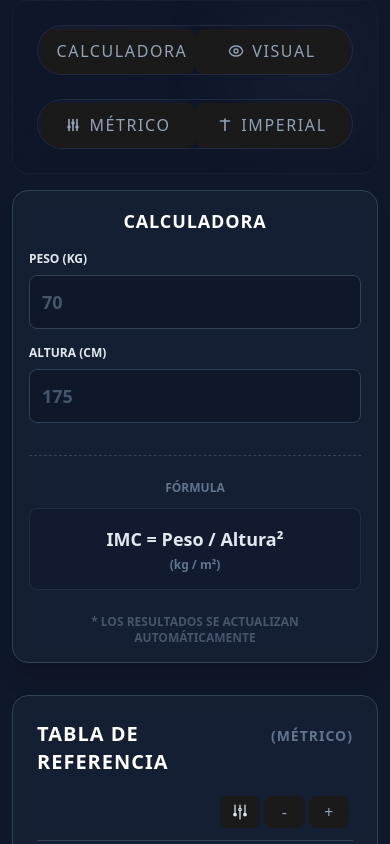
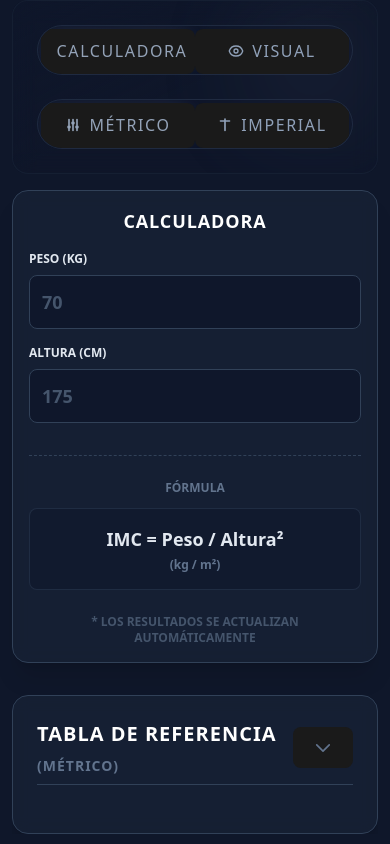
Before and after one commit to TuXimo/massindex, a React (Vite) app: page / in a window 390 px wide. Built offline with nearby package versions, Linux system fonts and the light colour scheme.

Commit message:
feat: introduce BMI table component with customizable range and step settings, along with a new SVG favicon.

```diff
--- a/src/components/BMI/BMITable.jsx
+++ b/src/components/BMI/BMITable.jsx
@@ -65,6 +65,12 @@ export default function BMITable({ userWeight, userHeight, unit = 'metric', onSe
   const lastProps = useRef({ w: userWeight, h: userHeight, u: unit });
   const highlightTimerRef = useRef(null);
   const lastTapRef = useRef(0); // Track tap timing for custom double-tap
+  const [isExpanded, setIsExpanded] = useState(() => {
+    if (typeof window !== 'undefined') {
+        return window.innerWidth >= 1024;
+    }
+    return true;
+  });
 
   const handleCellInteraction = (w, h) => {
     const now = Date.now();
@@ -343,29 +349,45 @@ export default function BMITable({ userWeight, userHeight, unit = 'metric', onSe
   // Auto-scroll effect
   useEffect(() => {
     if (highlightWeight && highlightHeight) {
-      if (typeof window !== 'undefined' && window.innerWidth < 1024) return;
+      // Force scroll on both mobile and desktop if needed
 
       const activeCell = document.getElementById('active-bmi-cell');
       if (activeCell && containerRef.current) {
          const container = containerRef.current;
          const cellTop = activeCell.offsetTop;
          const cellLeft = activeCell.offsetLeft;
-         // Center logic...
-         const containerTop = container.scrollTop;
+         const cellHeight = activeCell.offsetHeight;
+         const cellWidth = activeCell.offsetWidth;
 
-         const isVerticallyVisible = cellTop >= containerTop && (cellTop + activeCell.offsetHeight) <= (containerTop + container.clientHeight);
-         const isHorizontallyVisible = activeCell.offsetLeft >= container.scrollLeft && (activeCell.offsetLeft + activeCell.offsetWidth) <= (container.scrollLeft + container.clientWidth);
+         // Sticky offset calculation (approx 2.25rem * zoom)
+         const rem = 16; // Assumption
+         const stickyOffset = 2.25 * zoomLevel * rem;
+
+         // Viewport boundaries (accounting for sticky headers)
+         const visibleTop = container.scrollTop + stickyOffset;
+         const visibleBottom = container.scrollTop + container.clientHeight;
+         const visibleLeft = container.scrollLeft + stickyOffset;
+         const visibleRight = container.scrollLeft + container.clientWidth;
+
+         const isVerticallyVisible = cellTop >= visibleTop && (cellTop + cellHeight) <= visibleBottom;
+         const isHorizontallyVisible = cellLeft >= visibleLeft && (cellLeft + cellWidth) <= visibleRight;
 
          if (!isVerticallyVisible || !isHorizontallyVisible) {
+            // Scroll to center, but ensure we don't put it *under* the sticky header if centering puts it high
+            // Actually centering usually handles it, but let's be robust.
+            // Center target:
+            let targetTop = cellTop - (container.clientHeight / 2) + (cellHeight / 2);
+            let targetLeft = cellLeft - (container.clientWidth / 2) + (cellWidth / 2);
+
             container.scrollTo({
-              top: cellTop - (container.clientHeight / 2) + (activeCell.clientHeight / 2),
-              left: cellLeft - (container.clientWidth / 2) + (activeCell.clientWidth / 2),
+              top: targetTop,
+              left: targetLeft,
               behavior: 'smooth'
             });
          }
       }
     }
-  }, [highlightWeight, highlightHeight, zoomLevel]);
+  }, [highlightWeight, highlightHeight, zoomLevel, isExpanded]);
 
   // Helper for Imperial Parsing
   const parseImperialHeight = (val) => {
@@ -432,11 +454,12 @@ export default function BMITable({ userWeight, userHeight, unit = 'metric', onSe
   return (
       <div className="w-full max-w-full overflow-hidden p-6 bg-slate-800/50 backdrop-blur-sm border border-slate-700 rounded-2xl shadow-xl relative group transition-all duration-300 hover:shadow-2xl hover:border-slate-600 hover:bg-slate-800/60">
         <div className="flex flex-col lg:flex-row justify-between items-start lg:items-center border-b border-slate-700 pb-2 mb-6 gap-4 lg:gap-0">
-        <div className="flex flex-col sm:flex-row items-start sm:items-center gap-2 sm:gap-4 w-full lg:w-auto">
-            <h3 className="font-bold text-xl uppercase text-white tracking-wider flex items-baseline gap-2 shrink-0">
+        <div className="flex justify-between items-center w-full lg:w-auto">
+             <div className="flex flex-col sm:flex-row items-start sm:items-center gap-2 sm:gap-4 flex-1">
+                <h3 className="font-bold text-xl uppercase text-white tracking-wider flex items-baseline gap-2 shrink-0 flex-wrap">
                   {userConfig?.mode === 'child' ? t('table.pediatric') : t('table.reference')}
-              {unit === 'imperial' && <span className="text-slate-500 text-sm">{t('table.imperial')}</span>}
-              {unit === 'metric' && <span className="text-slate-500 text-sm">{t('table.metric')}</span>}
+                  {unit === 'imperial' && <span className="text-slate-500 text-sm whitespace-nowrap">{t('table.imperial')}</span>}
+                  {unit === 'metric' && <span className="text-slate-500 text-sm whitespace-nowrap">{t('table.metric')}</span>}
                 </h3>
                 {userConfig?.mode === 'child' && (
                     <div className="flex items-center gap-2 text-xs font-bold text-blue-400 uppercase opacity-90 mt-1 sm:mt-0">
@@ -450,8 +473,24 @@ export default function BMITable({ userWeight, userHeight, unit = 'metric', onSe
                 )}
             </div>
 
+            {/* Mobile Toggle (Chevron) - Discrete */}
+            <button
+               onClick={() => setIsExpanded(!isExpanded)}
+               className="lg:hidden p-2 text-slate-500 hover:text-slate-200 transition-colors shrink-0 ml-2 rounded-full active:bg-slate-800/50 outline-none"
+               title={isExpanded ? "Collapse" : "Expand"}
+            >
+                 <svg xmlns="http://www.w3.org/2000/svg" fill="none" viewBox="0 0 24 24" strokeWidth={2} stroke="currentColor" className={`w-5 h-5 transition-transform duration-300 ${isExpanded ? 'rotate-180' : ''}`}>
+                    <path strokeLinecap="round" strokeLinejoin="round" d="M19.5 8.25l-7.5 7.5-7.5-7.5" />
+                 </svg>
+            </button>
+        </div>
 
-        {/* Zoom Controls (Outside of range groups) */}
+
+
+
+
+        {/* Zoom Controls (Outside of range groups) - Hidden when collapsed on mobile */}
+        {isExpanded && (
         <div className="flex rounded-lg p-1 self-end lg:self-auto ml-2 gap-1 relative z-50">
              {/* Unified Settings Button - Hidden for Children */}
              {userConfig?.mode !== 'child' && (
@@ -606,13 +645,16 @@ export default function BMITable({ userWeight, userHeight, unit = 'metric', onSe
                +
              </button>
         </div>
+        )}
 
 
 
       </div>
 
+       {isExpanded && (
+       <>
        <div
-        className={`w-full overflow-auto rounded-xl border border-slate-700/50 max-h-[500px] scrollbar-hide relative ${isDragging ? 'cursor-grabbing' : ''}`}
+         className={`w-full overflow-auto rounded-xl border border-slate-700/50 aspect-square lg:aspect-auto max-h-[500px] scrollbar-hide relative ${isDragging ? 'cursor-grabbing' : ''}`}
         ref={containerRef}
         onMouseDown={handleMouseDown}
         onMouseLeave={handleMouseLeave}
@@ -715,6 +757,8 @@ export default function BMITable({ userWeight, userHeight, unit = 'metric', onSe
        <div className="mt-4 text-[10px] font-bold uppercase tracking-widest text-center text-slate-500">
          {t('table.footer')}
        </div>
+       </>
+       )}
     </div>
   );
 }
```
Also changed, not shown: public/favicon.svg. Lines whose indentation alone changed are shown as unchanged.
